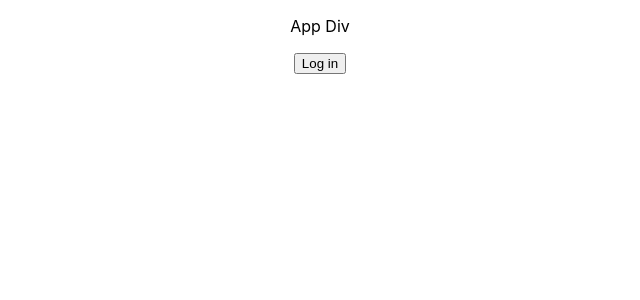
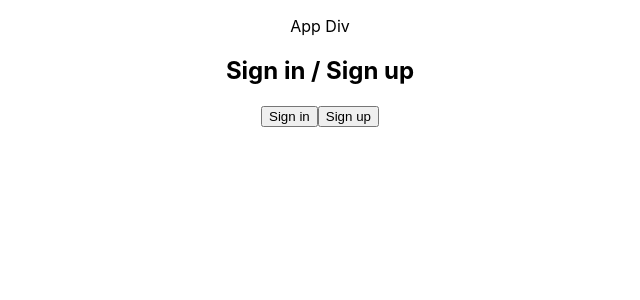
Before and after one commit to Fxynos/Messenger, a React (Create React App) app in the folder front/: page / in a window 1280 px wide. Shown: the top 300 px of the page, without its empty margins (320-960 px from the left). Built offline with nearby package versions, Linux system fonts and the light colour scheme.

Commit message:
mock sign in

```diff
--- a/front/src/App.js
+++ b/front/src/App.js
@@ -1,7 +1,7 @@
 import './App.css';
 import {useState} from "react";
 import {useCookies} from "react-cookie";
-import LoginForm from "./LoginForm";
+import LoginNavigation from "./LoginNavigation";
 
 function App() {
     const [isLogged, setLogged] = useState(false);
@@ -21,7 +21,7 @@ function App() {
     ) : (
         <div className="App">
             <p>App Div</p>
-            <LoginForm onLogged={onLogged}/>
+            <LoginNavigation onLogged={onLogged}/>
         </div>
     );
 }
--- a/front/src/Configuration.js
+++ b/front/src/Configuration.js
@@ -1,3 +1,3 @@
-var address = "localhost:8080"
+const address = "localhost:8080";
 
 exports.address = address
--- a/front/src/LoginForm.js
+++ /dev/null
@@ -1,14 +0,0 @@
-function LoginForm({onLogged}) {
-    let address = require("./Configuration").address
-
-    function onClick() {
-        alert(address);
-        onLogged();
-    }
-
-    return (
-        <button onClick={onClick}>Log in</button>
-    );
-}
-
-export default LoginForm;
--- /dev/null
+++ b/front/src/LoginNavigation.css
@@ -0,0 +1,3 @@
+.ErrorLabel {
+    color: darkred;
+}
--- /dev/null
+++ b/front/src/LoginNavigation.js
@@ -0,0 +1,90 @@
+import "./LoginNavigation.css";
+import {useState} from "react";
+
+const address = require("./Configuration").address
+
+const LoginRoute = {
+    MENU: 0,
+    SIGN_IN: 1,
+    SIGN_UP: 2
+};
+
+function LoginNavigation({onLogged}) {
+    const [route, setRoute] = useState(LoginRoute.MENU)
+
+    switch (route) {
+        case LoginRoute.SIGN_IN:
+            return <SignInForm onSignIn={onLogged}/>
+        case LoginRoute.SIGN_UP:
+            return <SignUpForm onSignUp={onLogged}/>
+        case LoginRoute.MENU:
+            return (
+                <SignInOrSignUpForm
+                    onSignInClick={() => setRoute(LoginRoute.SIGN_IN)}
+                    onSignUpClick={() => setRoute(LoginRoute.SIGN_UP)}
+                />
+            )
+        default:
+            throw new Error() // unreachable
+    }
+}
+
+function SignInOrSignUpForm({onSignInClick, onSignUpClick}) {
+    return (
+        <div>
+            <h2>Sign in / Sign up</h2>
+            <button onClick={onSignInClick}>Sign in</button>
+            <button onClick={onSignUpClick}>Sign up</button>
+        </div>
+    );
+}
+
+function SignInForm({onSignIn}) {
+    const [error, setError] = useState("")
+    const [login, setLogin] = useState("")
+    const [password, setPassword] = useState("")
+
+    function onLoginChange(event) {
+        setError("")
+        setLogin(event.target.value)
+    }
+
+    function onPasswordChange(event) {
+        setError("")
+        setPassword(event.target.value)
+    }
+
+    function signIn() {
+        let isLoginValid = login.search("^\\w{1,20}$") === 0;
+        let isPasswordValid = password.search("^.{8,20}$") === 0;
+        if (!isLoginValid) {
+            setError("Invalid login");
+            return;
+        }
+        if (!isPasswordValid) {
+            setError("Password must be 8 characters or longer");
+            return;
+        }
+        onSignIn();
+    }
+
+    return (
+        <div className="Column">
+            <h2>Sign in</h2>
+            <p className="ErrorLabel">{error}</p>
+            <input placeholder="Enter login" maxLength="20" onChange={onLoginChange}/>
+            <input placeholder="Enter password" maxLength="20" onChange={onPasswordChange}/>
+            <button onClick={signIn}>Sign in</button>
+        </div>
+    );
+}
+
+function SignUpForm({onSignUp}) {
+    return (
+        <div>
+            <p>Not implemented yet</p>
+        </div>
+    );
+}
+
+export default LoginNavigation;
```
